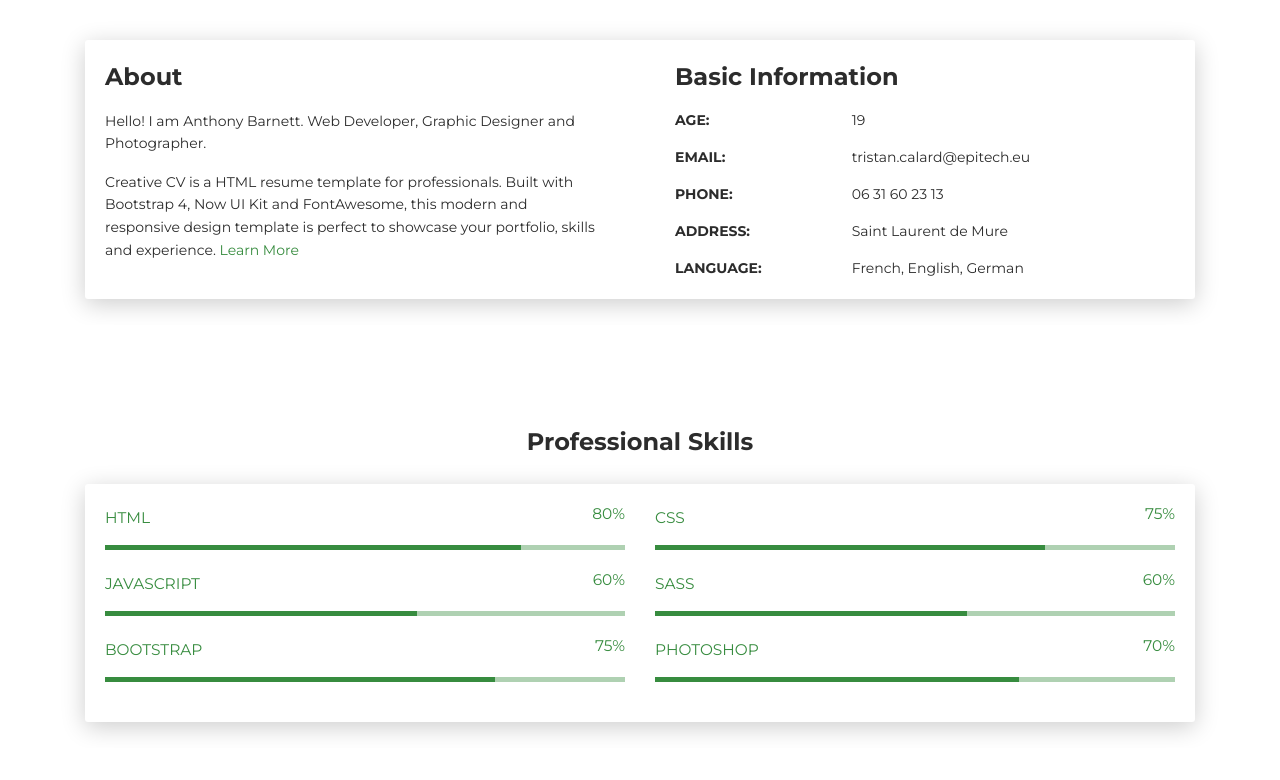
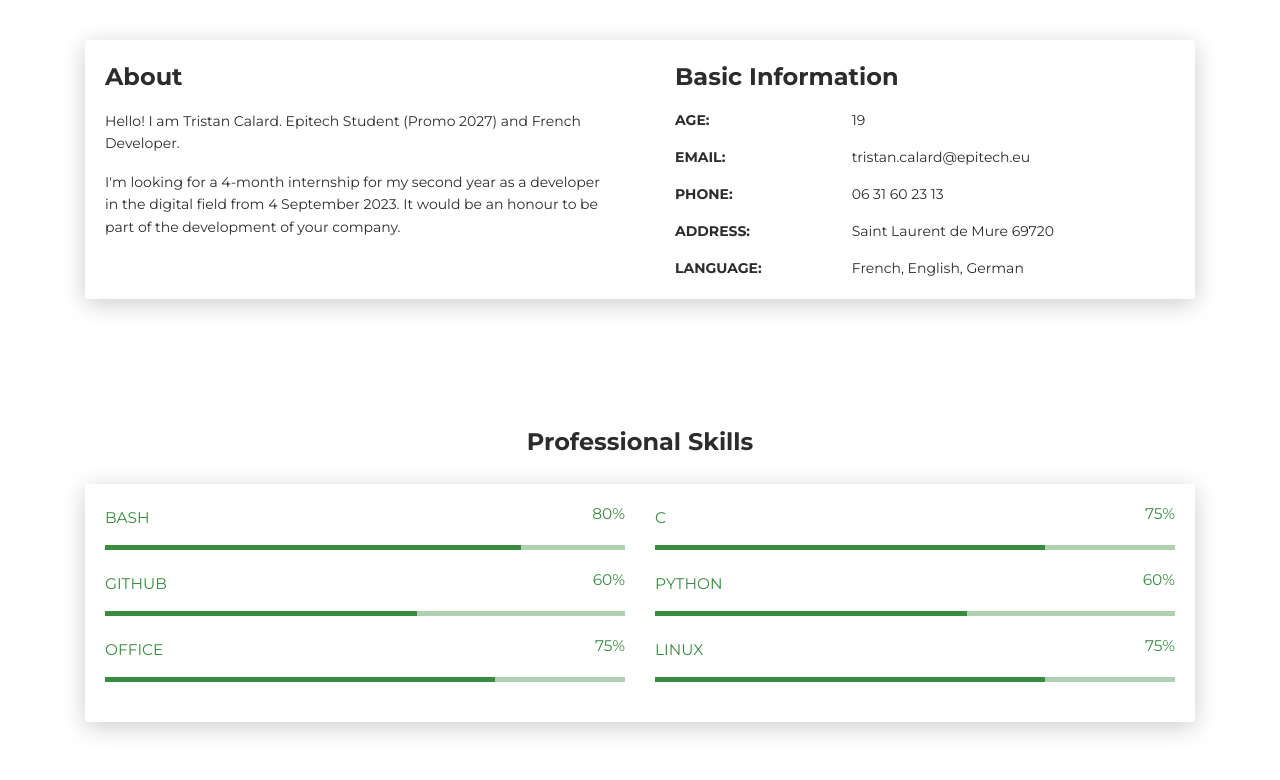
Before and after one commit to Tristancalard/Tristancalard.github.io, a plain HTML site: page index.html in a window 1280 px wide. Shown: the part 580-1360 px from the top of the page. Drawn offline with Linux system fonts and the light colour scheme.

Commit message:
Changement basique

```diff
--- a/index.html
+++ b/index.html
@@ -10,6 +10,7 @@
     <link href="css/aos.css?ver=1.1.0" rel="stylesheet">
     <link href="css/bootstrap.min.css?ver=1.1.0" rel="stylesheet">
     <link href="css/main.css?ver=1.1.0" rel="stylesheet">
+    <link rel="icon" type="image/vnd.icon" href="favicon.ico">
     <noscript>
       <style type="text/css">
         [data-aos] {
@@ -65,8 +66,8 @@
         <div class="col-lg-6 col-md-12">
           <div class="card-body">
             <div class="h4 mt-0 title">About</div>
-            <p>Hello! I am Anthony Barnett. Web Developer, Graphic Designer and Photographer.</p>
-            <p>Creative CV is a HTML resume template for professionals. Built with Bootstrap 4, Now UI Kit and FontAwesome, this modern and responsive design template is perfect to showcase your portfolio, skills and experience. <a href="https://templateflip.com/templates/creative-cv/" target="_blank">Learn More</a></p>
+            <p>Hello! I am Tristan Calard. Epitech Student (Promo 2027) and French Developer.</p>
+            <p>I'm looking for a 4-month internship for my second year as a developer in the digital field from 4 September 2023. It would be an honour to be part of the development of your company.</p>
           </div>
         </div>
         <div class="col-lg-6 col-md-12">
@@ -86,7 +87,7 @@
             </div>
             <div class="row mt-3">
               <div class="col-sm-4"><strong class="text-uppercase">Address:</strong></div>
-              <div class="col-sm-8">Saint Laurent de Mure</div>
+              <div class="col-sm-8">Saint Laurent de Mure 69720</div>
             </div>
             <div class="row mt-3">
               <div class="col-sm-4"><strong class="text-uppercase">Language:</strong></div>
@@ -105,14 +106,14 @@
       <div class="card-body">
         <div class="row">
           <div class="col-md-6">
-            <div class="progress-container progress-primary"><span class="progress-badge">HTML</span>
+            <div class="progress-container progress-primary"><span class="progress-badge">Bash</span>
               <div class="progress">
                 <div class="progress-bar progress-bar-primary" data-aos="progress-full" data-aos-offset="10" data-aos-duration="2000" role="progressbar" aria-valuenow="60" aria-valuemin="0" aria-valuemax="100" style="width: 80%;"></div><span class="progress-value">80%</span>
               </div>
             </div>
           </div>
           <div class="col-md-6">
-            <div class="progress-container progress-primary"><span class="progress-badge">CSS</span>
+            <div class="progress-container progress-primary"><span class="progress-badge">C</span>
               <div class="progress">
                 <div class="progress-bar progress-bar-primary" data-aos="progress-full" data-aos-offset="10" data-aos-duration="2000" role="progressbar" aria-valuenow="60" aria-valuemin="0" aria-valuemax="100" style="width: 75%;"></div><span class="progress-value">75%</span>
               </div>
@@ -121,14 +122,14 @@
         </div>
         <div class="row">
           <div class="col-md-6">
-            <div class="progress-container progress-primary"><span class="progress-badge">JavaScript</span>
+            <div class="progress-container progress-primary"><span class="progress-badge">Github</span>
               <div class="progress">
                 <div class="progress-bar progress-bar-primary" data-aos="progress-full" data-aos-offset="10" data-aos-duration="2000" role="progressbar" aria-valuenow="60" aria-valuemin="0" aria-valuemax="100" style="width: 60%;"></div><span class="progress-value">60%</span>
               </div>
             </div>
           </div>
           <div class="col-md-6">
-            <div class="progress-container progress-primary"><span class="progress-badge">SASS</span>
+            <div class="progress-container progress-primary"><span class="progress-badge">Python</span>
               <div class="progress">
                 <div class="progress-bar progress-bar-primary" data-aos="progress-full" data-aos-offset="10" data-aos-duration="2000" role="progressbar" aria-valuenow="60" aria-valuemin="0" aria-valuemax="100" style="width: 60%;"></div><span class="progress-value">60%</span>
               </div>
@@ -137,16 +138,16 @@
         </div>
         <div class="row">
           <div class="col-md-6">
-            <div class="progress-container progress-primary"><span class="progress-badge">Bootstrap</span>
+            <div class="progress-container progress-primary"><span class="progress-badge">Office</span>
               <div class="progress">
                 <div class="progress-bar progress-bar-primary" data-aos="progress-full" data-aos-offset="10" data-aos-duration="2000" role="progressbar" aria-valuenow="60" aria-valuemin="0" aria-valuemax="100" style="width: 75%;"></div><span class="progress-value">75%</span>
               </div>
             </div>
           </div>
           <div class="col-md-6">
-            <div class="progress-container progress-primary"><span class="progress-badge">Photoshop</span>
+            <div class="progress-container progress-primary"><span class="progress-badge">Linux</span>
               <div class="progress">
-                <div class="progress-bar progress-bar-primary" data-aos="progress-full" data-aos-offset="10" data-aos-duration="2000" role="progressbar" aria-valuenow="60" aria-valuemin="0" aria-valuemax="100" style="width: 70%;"></div><span class="progress-value">70%</span>
+                <div class="progress-bar progress-bar-primary" data-aos="progress-full" data-aos-offset="10" data-aos-duration="2000" role="progressbar" aria-valuenow="60" aria-valuemin="0" aria-valuemax="100" style="width: 75%;"></div><span class="progress-value">75%</span>
               </div>
             </div>
           </div>
@@ -456,7 +457,7 @@
               <div class="row">
                 <div class="col-md-6">
                   <div class="card-body">
-                    <form action="https://formspree.io/your@email.com" method="POST">
+                    <form action="https://formspree.io/tristan.calard@gmail.com" method="POST">
                       <div class="p pb-3"><strong>Feel free to contact me </strong></div>
                       <div class="row mb-3">
                         <div class="col">
@@ -497,11 +498,11 @@
                 <div class="col-md-6">
                   <div class="card-body">
                     <p class="mb-0"><strong>Address </strong></p>
-                    <p class="pb-2">140, City Center, New York, U.S.A</p>
+                    <p class="pb-2">Saint Laurent de Mure 69720</p>
                     <p class="mb-0"><strong>Phone</strong></p>
-                    <p class="pb-2">+1718-111-0011</p>
+                    <p class="pb-2">06 31 60 23 13</p>
                     <p class="mb-0"><strong>Email</strong></p>
-                    <p>anthony@company.com</p>
+                    <p>tristan.calard@epitech.eu</p>
                   </div>
                 </div>
               </div>
@@ -515,7 +516,7 @@
     </div>
     <footer class="footer">
       <div class="container text-center"><a class="cc-facebook btn btn-link" href="#"><i class="fa fa-facebook fa-2x " aria-hidden="true"></i></a><a class="cc-twitter btn btn-link " href="#"><i class="fa fa-twitter fa-2x " aria-hidden="true"></i></a><a class="cc-google-plus btn btn-link" href="#"><i class="fa fa-google-plus fa-2x" aria-hidden="true"></i></a><a class="cc-instagram btn btn-link" href="#"><i class="fa fa-instagram fa-2x " aria-hidden="true"></i></a></div>
-      <div class="h4 title text-center">Anthony Barnett</div>
+      <div class="h4 title text-center">Tristan Calard</div>
       <div class="text-center text-muted">
         <p>&copy; Creative CV. All rights reserved.<br>Design - <a class="credit" href="https://templateflip.com" target="_blank">TemplateFlip</a></p>
       </div>
```
Also changed, not shown: images/anthony.jpg (deleted), images/cc-bg-1.jpg (deleted).
